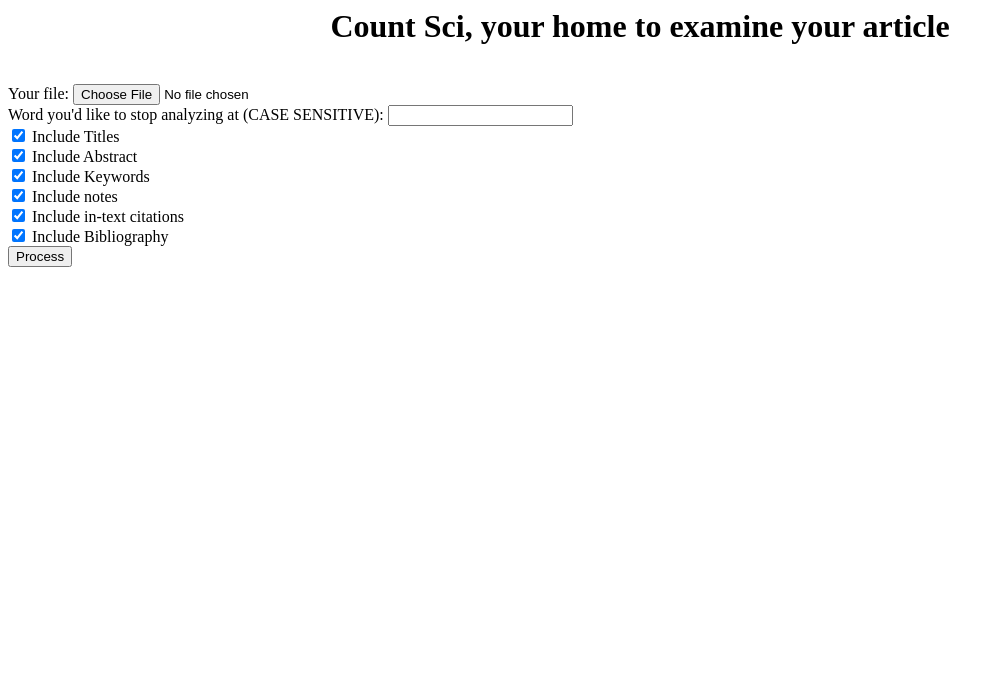
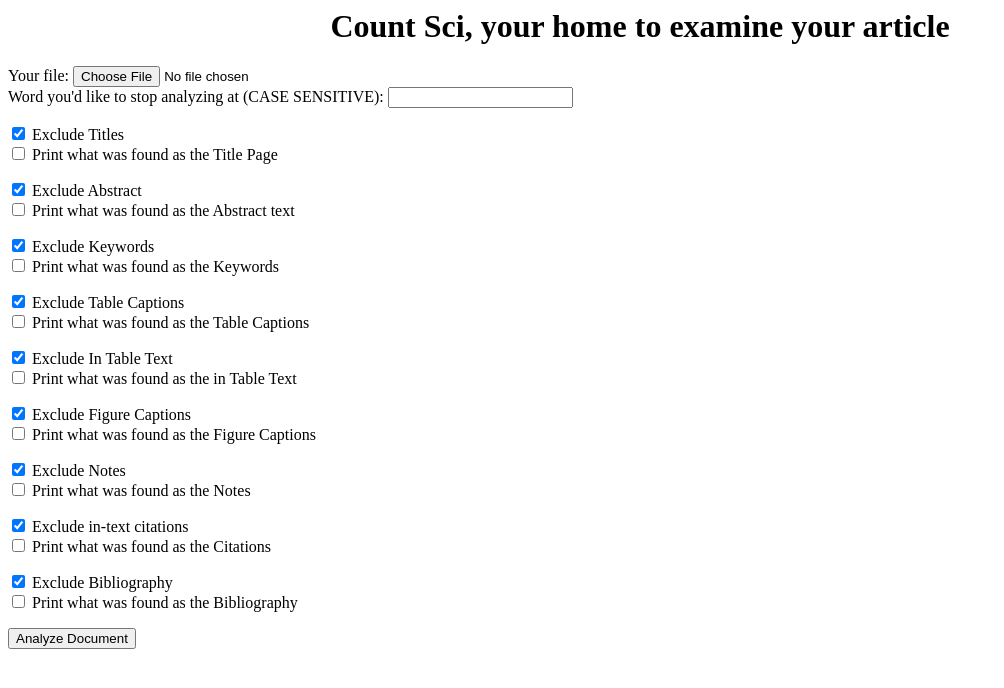
Before and after one commit to AmSmo/Academic-Count, a Flask app: page / in a window 1280 px wide. Shown: the top 688 px of the page, without its empty margins (0-1004 px from the left). Run offline with Flask 2, Linux system fonts and the light colour scheme; parts of the project's set-up code (start-up, migrations or seed data) failed here and were passed over.

Commit message:
Website app before dissecting problems with citations in previously omitted sections.

```diff
--- a/CountSciWeb.py
+++ /dev/null
@@ -1,58 +0,0 @@
-from flask import Flask, render_template, request, redirect, url_for, flash, abort, session, jsonify
-import json
-import os.path
-from CountSciClass import AnalyzeDoc as CSA
-from werkzeug.utils import secure_filename
-import CountSciClass as CSA
-
-app = Flask(__name__)
-app.secret_key = 'ladida'
-tocount=[]
-
-@app.route('/')
-def home():
-    return render_template('home.html', nomdefiles=session.keys())
-
-
-@app.route('/your-analysis', methods = ["GET", "POST"])
-def your_analysis():
-    if request.method == "POST":
-        files = {}
-        if os.path.exists('urls.json'):
-            with open('urls.json') as urls_file:
-                urls = json.load(urls_file)
-
-        user_file = request.files['file']
-
-        local = secure_filename(user_file.filename)
-        user_file.save('/Users/adamsmolenski/documents/github/countsci2/static/user_files/' + local)
-        if request.form['stop_word'] == "":
-            endnote = None
-        else:
-            endnote = request.form['stop_word']
-
-        analyze_file = CSA.AnalyzeDoc('./static/user_files/'+local, endnote)
-
-
-        return f"""<Center><h1>These are your results<h2></center><br>
-        <h3>Title Count = {analyze_file.title_count}<br>
-            Abstract Count = {analyze_file.abstract_count}<br>
-            Keywords Count = {analyze_file.keywords_count}<br>
-            Notes = {analyze_file.notes_count}<br>
-            In Table Text = {analyze_file.table_count}<br>
-            Table Caption Text = {analyze_file.table_intro_count}<br>
-            Figure Caption Text = {analyze_file.figures_count}<br>
-            Bibliography = {analyze_file.bibliography_count}<br>
-            In text citations = {analyze_file.citations_count}<br>
-            Total Count = {analyze_file.total+analyze_file.table_count}<br>
-            {endnote}
-            </h3>"""
-
-    else:
-        return redirect(url_for('home'))
-
-@app.route('/api')
-def session_api():
-    return jsonify(list(session.keys()))
-
-print(*tocount)
--- /dev/null
+++ b/app.py
@@ -0,0 +1,194 @@
+from flask import Flask, render_template, request, redirect, url_for, flash, abort, session, jsonify
+import json
+import os.path
+from CountSciClass import AnalyzeDoc as CSA
+from werkzeug.utils import secure_filename
+import CountSciClass as CSA
+
+
+
+app = Flask(__name__)
+app.secret_key = 'ladida'
+
+def cswebreport(analyze_file):
+    subtract = 0
+    excluded = "Sections subtracted from your count:<br>"
+    included = "Sections left in for total count:<br>"
+    highlighted = analyze_file.edited
+    if request.form.get("title"):
+        excluded += f"Title Count = {analyze_file.title_count}<br>"
+        subtract += analyze_file.title_count
+        for text in analyze_file.title_text:
+            if text in highlighted:
+                highlighted = highlighted.replace(text, f"<mark>{text}</mark>")
+    else:
+        included += "Title<br>"
+
+    if request.form.get("keywords"):
+        excluded += f"Title Count = {analyze_file.keywords_count}<br>"
+        subtract += analyze_file.keywords_count
+        for text in analyze_file.keywords_text:
+            if text in highlighted:
+                highlighted = highlighted.replace(text, f"<mark>{text}</mark>")
+    else:
+        included += "Keywords<br>"
+
+    if request.form.get("abstract"):
+        excluded += f"Abstract Count = {analyze_file.title_count}<br>"
+        subtract += analyze_file.abstract_count
+        for text in analyze_file.abstract_text:
+            if text in highlighted:
+                highlighted = highlighted.replace(text, f"<mark>{text}</mark>")
+    else:
+        included += "Abstract<br>"
+
+    if request.form.get("notes"):
+        excluded += f"Notes Count = {analyze_file.notes_count}<br>"
+        subtract += analyze_file.notes_count
+        for text in analyze_file.notes_text:
+            if text in highlighted:
+                highlighted = highlighted.replace(text, f"<mark>{text}</mark>")
+    else:
+        included += "Notes<br>"
+
+    if request.form.get("table_caption"):
+        excluded += f"Table Caption Count = {analyze_file.table_intro_count}<br>"
+        subtract += analyze_file.table_intro_count
+        for text in analyze_file.table_intro_text:
+            if text in highlighted:
+                highlighted = highlighted.replace(text, f"<mark>{text}</mark>")
+    else:
+        included += "Table captions<br>"
+
+    if request.form.get("figure_caption"):
+        excluded += f"Figure Caption Count = {analyze_file.figures_count}<br>"
+        subtract += analyze_file.figures_count
+        for text in analyze_file.figures_text:
+            if text in highlighted:
+                highlighted = highlighted.replace(text, f"<mark>{text}</mark>")
+    else:
+        included += "Figure captions<br>"
+
+    if request.form.get("citations"):
+        excluded += f"In text citations = {analyze_file.citations_count}<br>"
+        subtract += analyze_file.citations_count
+        for text in analyze_file.citations_text:
+            if text in highlighted and text not in analyze_file.bibliography_text:
+                highlighted = highlighted.replace(text, f"<mark>{text}</mark>")
+    else:
+        included += "Citations<br>"
+
+    if request.form.get("bibliography"):
+        excluded += f"Bibliography Count = {analyze_file.bibliography_count}<br>"
+        subtract += analyze_file.bibliography_count
+        text = analyze_file.bibliography_text
+        highlighted = highlighted.replace(text, f"<mark>{text}</mark>")
+    else:
+        included += "Bibliography<br>"
+    highlighted = highlighted.replace("\n", "<br><br>")
+    return excluded, included, subtract, highlighted
+
+def cswebtext(analyze_file):
+    text = ""
+    if request.form.get("title_text"):
+        text += f"<h2><p>Title:</p></h2><p>"
+        for item in analyze_file.title_text:
+            text+= f"{item}<br>"
+        text += "</p>"
+
+    if request.form.get("keywords_text"):
+        text += f"<h2><p>Keywords:</p></h2><p>"
+        for item in analyze_file.keywords_text:
+            text+= f"{item}<br>"
+        text += "</p>"
+
+    if request.form.get("abstract_text"):
+        text += f"<h2><p>Abstract:</p></h2><p>"
+        for item in analyze_file.abstract_text:
+           text += f"{item}<br>"
+        text += "</p>"
+
+    if request.form.get("notes_text"):
+        text += f"<h2><p>Notes:</p></h2><p>"
+        for item in analyze_file.notes_text:
+            text += f"{item}<br>"
+        text += "</p>"
+
+    if request.form.get("tcaption_text"):
+        text += f"<h2><p>Table captions:</p></h2><p>"
+        for item in analyze_file.table_intro_text:
+            text += f"{item}<br>"
+        text += "</p>"
+
+    if request.form.get("figure_text"):
+        text += f"<h2><p>Figure Caption Text:</p></h2><p>"
+        for item in analyze_file.figures_text:
+            text += f"{item}<br>"
+        text += "</p>"
+
+    if request.form.get("citations_text"):
+        text += f"<h2><p>In Text Citation Text:</p></h2><p>"
+        for item in analyze_file.citations_text:
+            text += f"{item}<br>"
+        text += "</p>"
+
+    if request.form.get("bibliography_text"):
+        text += f"<h2><p>Bibliography:</p></h2><p>"
+        prettify = analyze_file.bibliography_text.split("\n")
+        for item in prettify:
+            text += f"{item}<br>"
+        text += "</p>"
+
+    return text
+
+@app.route('/')
+def home():
+    return render_template('home.html', nomdefiles=session.keys())
+
+
+@app.route('/your-analysis', methods = ["GET", "POST"])
+def your_analysis():
+
+    if request.method == "POST":
+        files = {}
+        if os.path.exists('urls.json'):
+            with open('urls.json') as urls_file:
+                urls = json.load(urls_file)
+
+        user_file = request.files['file']
+
+        local = secure_filename(user_file.filename)
+        user_file.save('/Users/adamsmolenski/documents/github/countsci2/static/user_files/' + local)
+        if request.form['stop_word'] == "":
+            endnote = None
+        else:
+            endnote = request.form['stop_word']
+
+        analyze_file = CSA.AnalyzeDoc('./static/user_files/'+local, endnote)
+
+        excluded, included, subtract, highlighted = cswebreport(analyze_file)
+        analyzed_text = cswebtext(analyze_file)
+        return f"""<Center><h1>These are your results<h2></center><br>
+        <h3>{excluded}<br>
+            {included}<br>
+            {analyzed_text}<br>
+            {highlighted}
+
+
+
+
+            In Table Text = {analyze_file.table_count}<br>
+            Table Caption Text = {analyze_file.table_intro_count}<br>
+            Figure Caption Text = {analyze_file.figures_count}<br>
+
+            In text citations = {analyze_file.citations_count}<br>
+            Total Count = {analyze_file.total+analyze_file.table_count}<br>
+            {endnote}
+            </h3>"""
+
+    else:
+        return redirect(url_for('home'))
+
+@app.route('/api')
+def session_api():
+    return jsonify(list(session.keys()))
--- a/templates/home.html
+++ b/templates/home.html
@@ -1,9 +1,6 @@
+
 <center><h1>Count Sci, your home to examine your article</h1></center>
 
-{% for message in get_flashed_messages()%}
-<h2>{{ message }} </h2>
-{% endfor %}
-<br>
 <form action="your-analysis" method="post" enctype="multipart/form-data">
     <label for="file">Your file:</label>
         <input type='file' name= "file" value="" required="">
@@ -11,33 +8,51 @@
     <label for="stop_word">Word you'd like to stop analyzing at (CASE SENSITIVE):</label>
         <input type='text' name= "stop_word" value="">
     <br>
-    <input type="checkbox" name="title" checked>
-        <label for "checkbox">Include Titles</label>
-    <br>
-    <input type="checkbox" name="abstract" checked>
-        <label for "abstract">Include Abstract</label>
-    <br>
+   <p> <input type="checkbox" name="title" checked>
+        <label for "checkbox">Exclude Titles</label><br>
+    <input type="checkbox" name="title_text" >
+       <label for "checkbox">Print what was found as the Title Page</label></p>
+
+    <p><input type="checkbox" name="abstract" checked>
+        <label for "abstract">Exclude Abstract</label><br>
+    <input type="checkbox" name="abstract_text" >
+       <label for "checkbox">Print what was found as the Abstract text</label></p>
+
     <input type="checkbox" name="keywords" checked>
-        <label for "keywords">Include Keywords</label>
-    <br>
-    <input type="checkbox" name="notes" checked>
-        <label for "notes">Include notes</label>
-    <br>
-    <input type="checkbox" name="citations" checked>
-        <label for "citations">Include in-text citations</label>
-    <br>
-    <input type="checkbox" name="bibliography" checked>
-        <label for "checkbox">Include Bibliography</label>
-    <br>
-    <input type="submit" value="Process">
+        <label for "keywords">Exclude Keywords</label><br>
+    <input type="checkbox" name="keywords_text" >
+       <label for "checkbox">Print what was found as the Keywords</label></p>
+
+    <p><input type="checkbox" name="table_caption" checked>
+        <label for "keywords">Exclude Table Captions</label><br>
+    <input type="checkbox" name="tcaption_text" >
+       <label for "checkbox">Print what was found as the Table Captions</label></p>
+
+    <p><input type="checkbox" name="table_text" checked>
+        <label for "table_text">Exclude In Table Text</label><br>
+    <input type="checkbox" name="intable_text" >
+       <label for "checkbox">Print what was found as the in Table Text</label></p>
+
+    <p><input type="checkbox" name="figure_caption" checked>
+    <label for "figure_caption">Exclude Figure Captions</label><br>
+    <input type="checkbox" name="figure_text" >
+       <label for "checkbox">Print what was found as the Figure Captions</label></p>
+
+    <p><input type="checkbox" name="notes" checked>
+        <label for "notes">Exclude Notes</label><br>
+    <input type="checkbox" name="notes_text" >
+        <label for "checkbox">Print what was found as the Notes</label></p>
+
+    <p><input type="checkbox" name="citations" checked>
+        <label for "citations">Exclude in-text citations</label><br>
+        <input type="checkbox" name="citations_text" >
+        <label for "checkbox">Print what was found as the Citations</label></p>
+
+    <p></p><input type="checkbox" name="bibliography" checked>
+        <label for "checkbox">Exclude Bibliography</label><br>
+    <input type="checkbox" name="bibliography_text" >
+        <label for "checkbox">Print what was found as the Bibliography</label></p>
+
+    <input type="submit" value="Analyze Document">
 
 </form>
-
-{% if nomdefiles %}
-<h2> File names you have used</h2>
-<ul>
-    {% for item in nomdefiles %}
-    <li>{{item}}</li>
-    {% endfor %}
-</ul>
-{% endif %}
```
Also changed, not shown: CountSciClass.py (+44 -29 lines).
